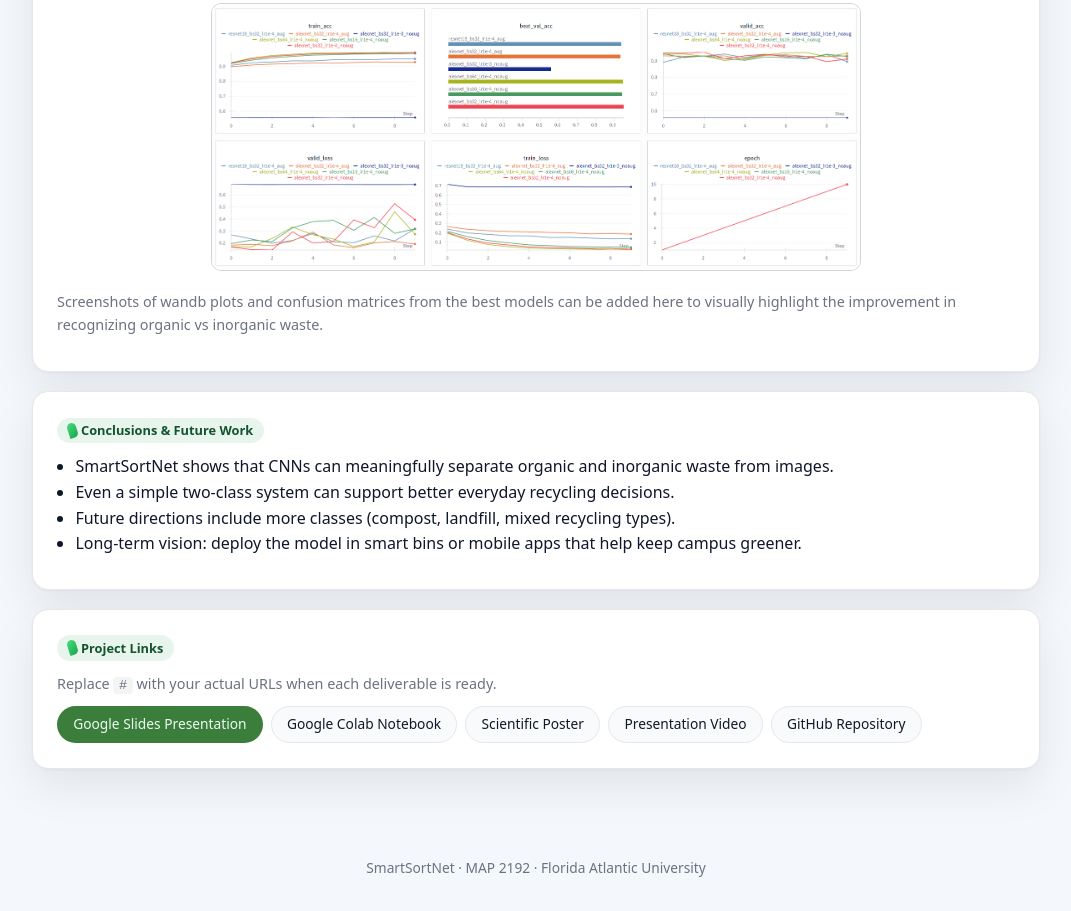
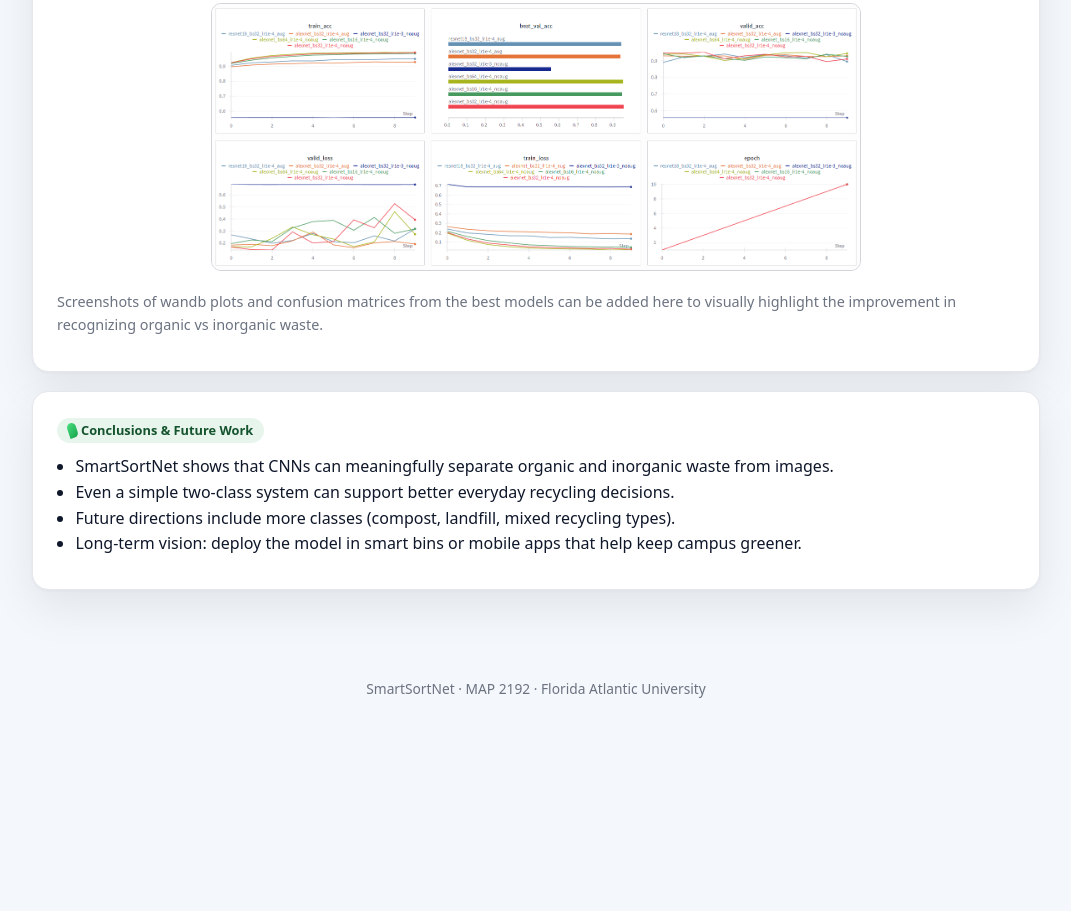
Before and after one commit to angelysepere2018/smartsortnet, a plain HTML site: page index.html in a window 1280 px wide. Shown: the part 3743-4654 px from the top of the page, without its empty margins (104-1175 px from the left). After the commit the page ends 4475 px from the top, so only its background shows below. Drawn offline with Linux system fonts and the light colour scheme.

Commit message:
Remove quick links and update nav styles
Removed quick links section and adjusted navigation styles.

```diff
--- a/index.html
+++ b/index.html
@@ -122,7 +122,7 @@ nav {
   flex-wrap: wrap;
   gap: 0.5rem;
   align-items: center;
-  justify-content: center; /* ⭐ Centered NAV links */
+  justify-content: center; /* Center links */
 }
 nav a {
   text-decoration: none;
@@ -246,28 +246,6 @@ ul {
   margin-bottom: 0.15rem;
   color: #111827;
 }
-
-.quick-links {
-  display: flex;
-  flex-wrap: wrap;
-  gap: 0.5rem;
-  margin-top: 0.5rem;
-}
-.quick-links a {
-  text-decoration: none;
-  font-size: 0.86rem;
-  padding: 0.4rem 0.95rem;
-  border-radius: 999px;
-  border: 1px solid #e5e7eb;
-  background: #f9fafb;
-  color: #111827;
-}
-.quick-links a.primary {
-  background: var(--green);
-  border-color: transparent;
-  color: #ecfdf3;
-}
-.quick-links a:hover { opacity: 0.93; }
 
 footer {
   text-align: center;
@@ -462,21 +440,6 @@ footer {
   </ul>
 </section>
 
-<section id="links">
-  <h2><span class="leaf"><span class="leaf-icon"></span> Project Links</span></h2>
-  <p class="muted">
-    Replace <span class="code">#</span> with your actual URLs when each deliverable is ready.
-  </p>
-
-  <div class="quick-links">
-    <a href="#" target="_blank" class="primary">Google Slides Presentation</a>
-    <a href="#" target="_blank">Google Colab Notebook</a>
-    <a href="#" target="_blank">Scientific Poster</a>
-    <a href="#" target="_blank">Presentation Video</a>
-    <a href="#" target="_blank">GitHub Repository</a>
-  </div>
-</section>
-
 </main>
 
 <footer>
```
